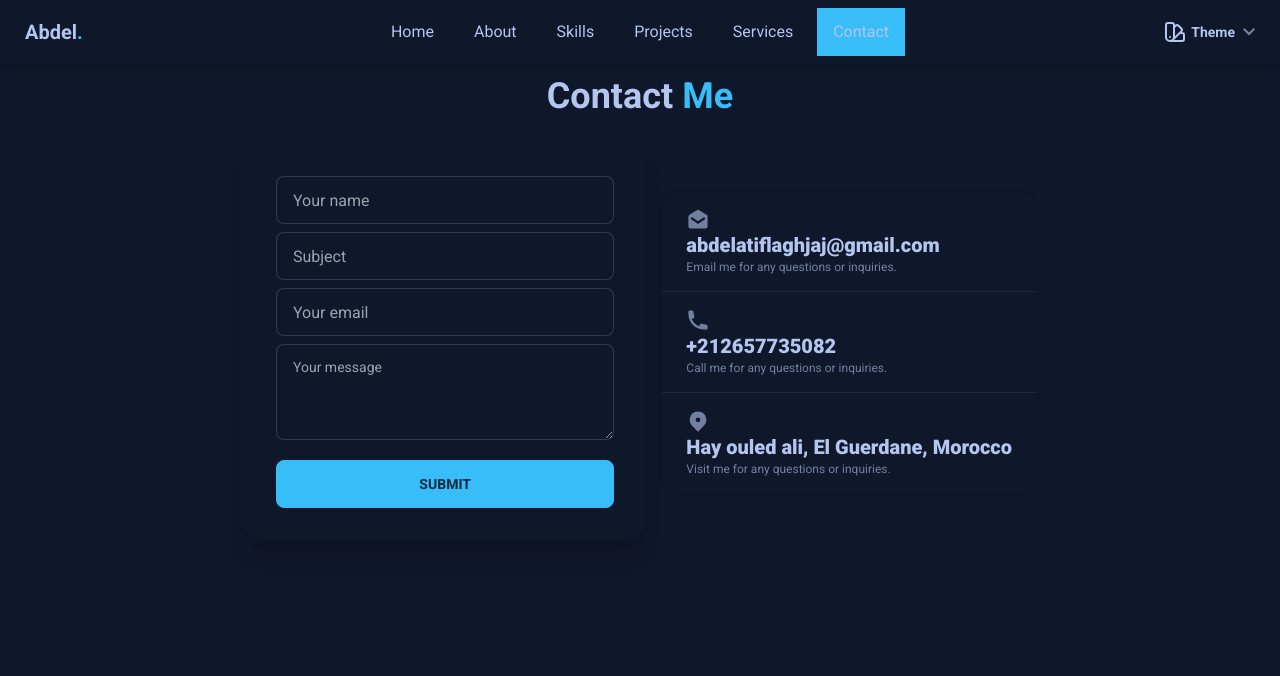
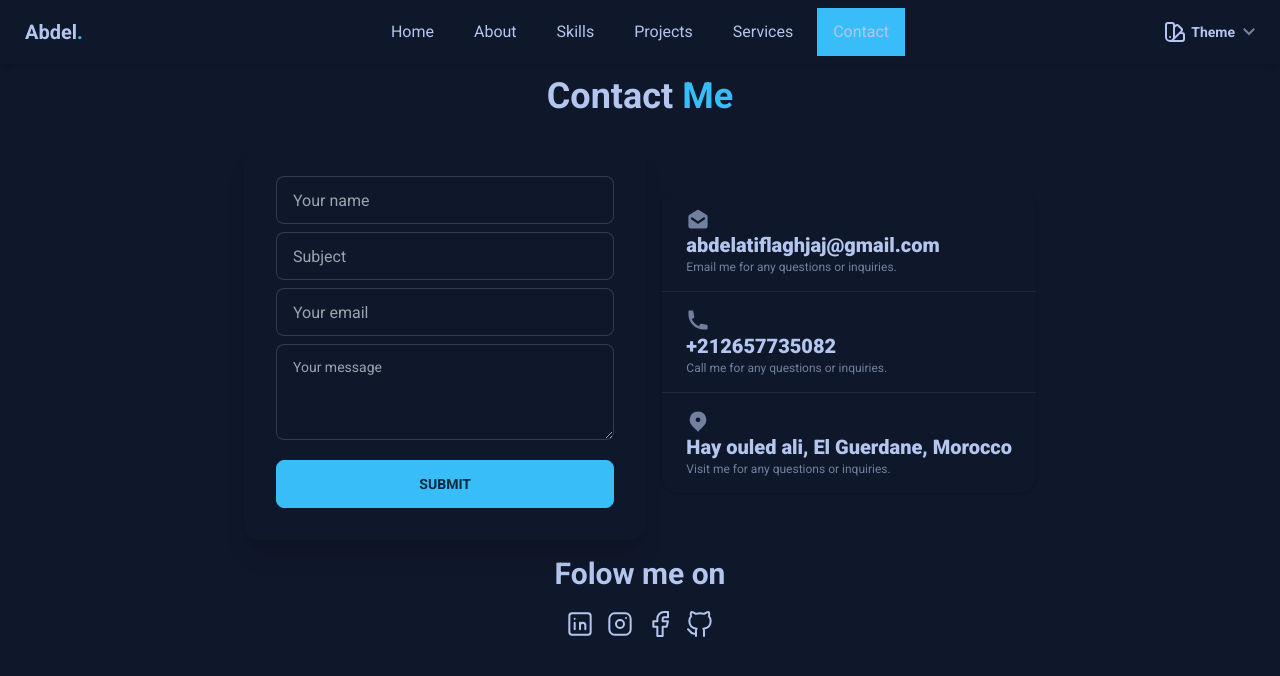
Before and after one commit to abdellatif-laghjaj/vue-portfolio, a Vue app: page /contact in a window 1280 px wide. Shown: the top 676 px of the page. Built offline with nearby package versions, Linux system fonts and the light colour scheme.

Commit message:
add social media

```diff
--- a/src/views/Contact.vue
+++ b/src/views/Contact.vue
@@ -79,6 +79,52 @@
           </form>
         </div>
       </div>
+
+      <!-- Social Media -->
+      <h1 class="font-bold text-3xl">Folow me on</h1>
+      <div class="my-4 flex items-center justify-center flex-row gap-2">
+        <a :href="linkedin" target="_blank" rel="noopener noreferrer">
+          <svg xmlns="http://www.w3.org/2000/svg"
+               viewBox="0 0 24 24" stroke-width="1.5" class="w-8 h-8" fill="none" stroke="currentColor"
+               stroke-linecap="round" stroke-linejoin="round">
+            <path stroke="none" d="M0 0h24v24H0z" fill="none"/>
+            <rect x="4" y="4" width="16" height="16" rx="2"/>
+            <line x1="8" y1="11" x2="8" y2="16"/>
+            <line x1="8" y1="8" x2="8" y2="8.01"/>
+            <line x1="12" y1="16" x2="12" y2="11"/>
+            <path d="M16 16v-3a2 2 0 0 0 -4 0"/>
+          </svg>
+        </a>
+
+        <a :href="instagram" target="_blank" rel="noopener noreferrer">
+          <svg xmlns="http://www.w3.org/2000/svg" viewBox="0 0 24 24" stroke-width="1.5" class="w-8 h-8" fill="none"
+               stroke="currentColor" stroke-linecap="round"
+               stroke-linejoin="round">
+            <path stroke="none" d="M0 0h24v24H0z" fill="none"/>
+            <rect x="4" y="4" width="16" height="16" rx="4"/>
+            <circle cx="12" cy="12" r="3"/>
+            <line x1="16.5" y1="7.5" x2="16.5" y2="7.501"/>
+          </svg>
+        </a>
+
+        <a :href="facebook" target="_blank" rel="noopener noreferrer">
+          <svg xmlns="http://www.w3.org/2000/svg" viewBox="0 0 24 24" stroke-width="1.5" class="w-8 h-8" fill="none"
+               stroke="currentColor" stroke-linecap="round" stroke-linejoin="round">
+            <path stroke="none" d="M0 0h24v24H0z" fill="none"/>
+            <path d="M7 10v4h3v7h4v-7h3l1 -4h-4v-2a1 1 0 0 1 1 -1h3v-4h-3a5 5 0 0 0 -5 5v2h-3"/>
+          </svg>
+        </a>
+
+        <a :href="github" target="_blank" rel="noopener noreferrer">
+          <svg xmlns="http://www.w3.org/2000/svg" viewBox="0 0 24 24" stroke-width="1.5" class="w-8 h-8" fill="none"
+               stroke="currentColor" stroke-linecap="round"
+               stroke-linejoin="round">
+            <path stroke="none" d="M0 0h24v24H0z" fill="none"/>
+            <path
+                d="M9 19c-4.3 1.4 -4.3 -2.5 -6 -3m12 5v-3.5c0 -1 .1 -1.4 -.5 -2c2.8 -.3 5.5 -1.4 5.5 -6a4.6 4.6 0 0 0 -1.3 -3.2a4.2 4.2 0 0 0 -.1 -3.2s-1.1 -.3 -3.5 1.3a12.3 12.3 0 0 0 -6.2 0c-2.4 -1.6 -3.5 -1.3 -3.5 -1.3a4.2 4.2 0 0 0 -.1 3.2a4.6 4.6 0 0 0 -1.3 3.2c0 4.6 2.7 5.7 5.5 6c-.6 .6 -.6 1.2 -.5 2v3.5"/>
+          </svg>
+        </a>
+      </div>
     </div>
   </div>
 </template>
@@ -92,6 +138,10 @@ export default {
       email: "",
       subject: "",
       message: "",
+      linkedin: "https://www.linkedin.com/in/abdellatif-laghjaj/",
+      github: "https://github.com/abdellatif-laghjaj",
+      facebook: "https://www.facebook.com/abdelatif.laghjaj",
+      instagram: "https://www.instagram.com/abdellatif_laghjaj/",
     };
   },
   methods: {
```
